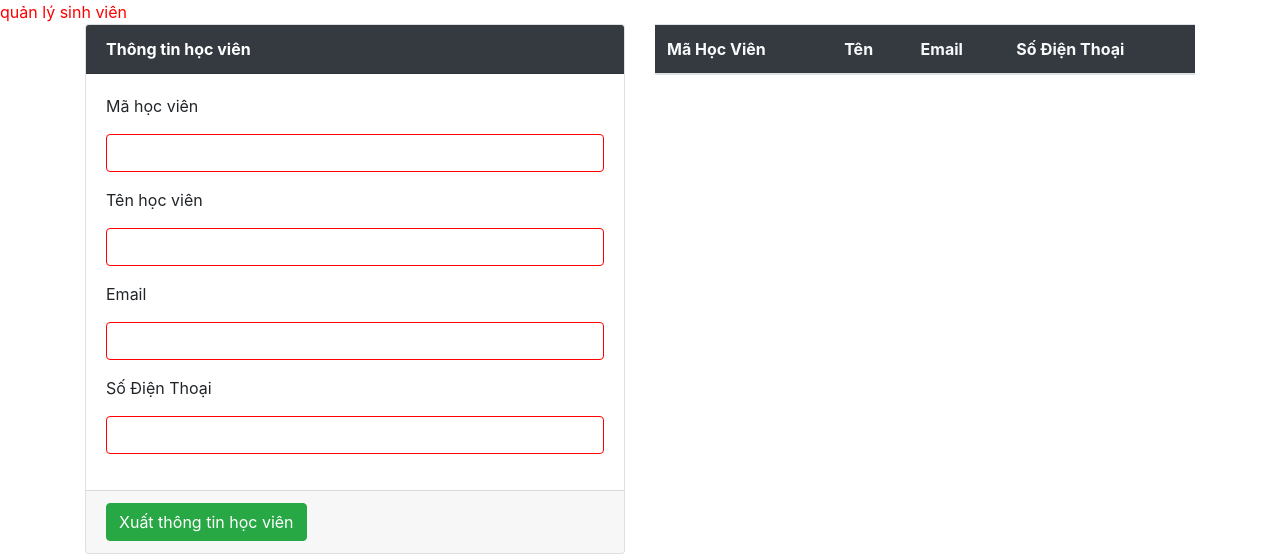
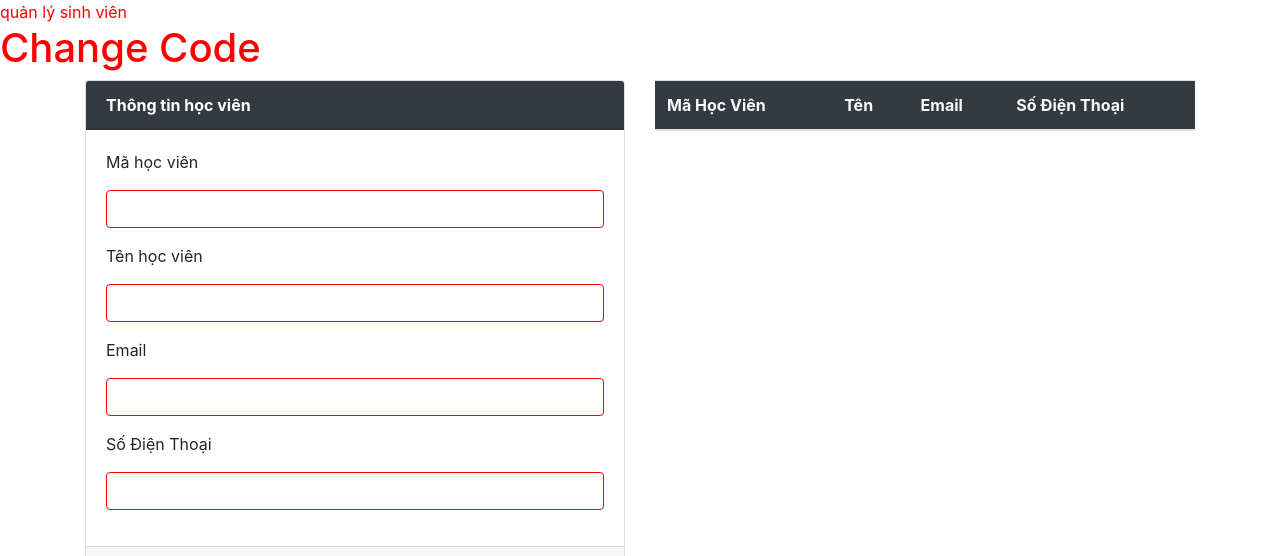
Before and after one commit to phunglq99/QuanLySinhVienFe66, a plain HTML site: page index.html in a window 1280 px wide. Shown: the top 556 px of the page. Drawn offline with nearby package versions, Linux system fonts and the light colour scheme.

Commit message:
vsesion3_1_phung

```diff
--- a/index.html
+++ b/index.html
@@ -20,7 +20,9 @@
 </head>
 
 <body>
-  <header>quản lý sinh viên</header>
+  <header>quản lý sinh viên
+    <h1>Change Code</h1>
+  </header>
   <form class="container">
     <div class="row">
       <div class="col-6">
--- a/index.js
+++ b/index.js
@@ -1,3 +1,4 @@
 const store = () =>{
     return localStorage.getItem('arrSinhVien');
 }
+store();
```
